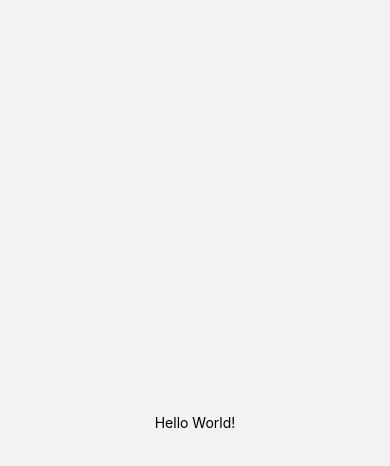
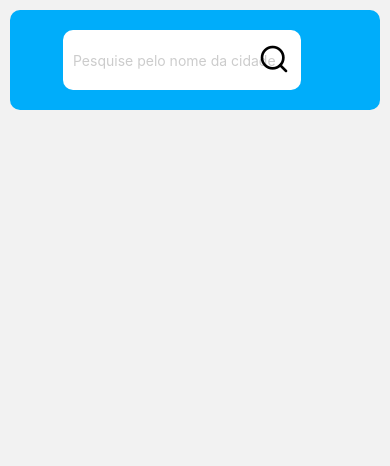
Before and after one commit to daniel-motta98/clima-certo, a React Native app: screen /Home in a window 390 px wide. Shown: the top 466 px of the page. Built offline with nearby package versions, Linux system fonts and the light colour scheme.

Commit message:
Input and Icons - New component (input); - New lib for icons (vector icons); - Input search with icon add in screen home;

```diff
--- a/package.json
+++ b/package.json
@@ -19,6 +19,7 @@
     "react-native-gesture-handler": "^2.2.0",
     "react-native-safe-area-context": "^3.3.2",
     "react-native-screens": "^3.10.2",
+    "react-native-vector-icons": "^9.0.0",
     "styled-components": "^5.3.3"
   },
   "devDependencies": {
@@ -28,9 +29,9 @@
     "@types/jest": "^27.4.0",
     "@types/react": "^17.0.39",
     "@types/react-native": "^0.66.15",
+    "@types/react-native-vector-icons": "^6.4.10",
     "@types/react-test-renderer": "^17.0.1",
     "babel-jest": "^26.6.3",
-    "babel-plugin-root-import": "^6.6.0",
     "eslint": "7.14.0",
     "jest": "^26.6.3",
     "metro-react-native-babel-preset": "^0.66.2",
--- /dev/null
+++ b/src/components/Input/index.tsx
@@ -0,0 +1,41 @@
+import React from 'react';
+
+import Icon from 'react-native-vector-icons/Feather';
+import themes from '../../global/themes';
+
+import * as S from './styles';
+
+export interface IInput {
+  placeholder: string;
+  nameIcon?: any
+  colorIcon?: string;
+  sizeIcon?: number;
+  value: any;
+  onChangeText: (val: string) => void;
+}
+
+const Input: React.FC<IInput> = ({placeholder, nameIcon, colorIcon, sizeIcon, value, onChangeText}) => {
+
+  return (
+    <S.Container>
+      <S.BoxTextInputCustom>
+        <S.BoxSearchAndTextInput>
+        <S.TextInputCustom
+          testID='input'
+          placeholder={placeholder}
+          keyboardType='default'
+          placeholderTextColor={`${themes.colors.neutral500}`}
+          value={value}
+          onChangeText={onChangeText}
+          autoCapitalize='characters'
+        />
+        <S.BoxIcon>
+          <Icon name={nameIcon} color={colorIcon} size={sizeIcon} />
+        </S.BoxIcon>
+        </S.BoxSearchAndTextInput>
+      </S.BoxTextInputCustom>
+    </S.Container>
+  );
+}
+
+export default Input;
--- /dev/null
+++ b/src/components/Input/styles.ts
@@ -0,0 +1,25 @@
+import styled from 'styled-components/native';
+import themes from '../../global/themes';
+
+export const Container = styled.View``;
+
+export const BoxTextInputCustom = styled.View``;
+
+export const TextInputCustom = styled.TextInput`
+  background-color: ${themes.colors.contrast0};
+  border-radius: 10px;
+  padding: 10px;
+  font-size: 14px;
+  height: 60px;
+  width: 85%;
+  margin-left: 30px;
+`;
+
+export const BoxSearchAndTextInput = styled.View`
+  flex-direction: row;
+`;
+
+export const BoxIcon = styled.View`
+  padding: 12px;
+  right: 55px;
+`;
--- a/src/global/themes.ts
+++ b/src/global/themes.ts
@@ -0,0 +1,11 @@
+export default {
+    colors: {
+
+      primary: '#00ADFA',
+
+      contrast0: '#FFF',
+
+      neutral500: '#ccc',
+
+    }
+  }
--- a/src/index.tsx
+++ b/src/index.tsx
@@ -1,6 +1,9 @@
 import React from 'react';
+import Icon from 'react-native-vector-icons/Feather'
 import { NavigationContainer } from '@react-navigation/native';
 import Routes from './routes';
+
+Icon.loadFont();
 
 const App: React.FC = () => {
   return (
--- a/src/screens/Home/index.tsx
+++ b/src/screens/Home/index.tsx
@@ -1,12 +1,18 @@
-import React from 'react';
+import React, { useState } from 'react';
+import Input from '../../components/Input';
 
 import * as  S from './styles';
 
 const Home: React.FC = () => {
+
+  const [searchCity, setSearchCity] = useState('');
+
   return (
-      <S.Container>
-          <S.Label>Hello World!</S.Label>
-      </S.Container>
+    <S.Container>
+      <S.BoxHeader>
+          <Input placeholder='Pesquise pelo nome da cidade' value={searchCity} onChangeText={text => setSearchCity(text)} nameIcon={'search'} colorIcon={'#000'} sizeIcon={32} />
+      </S.BoxHeader>
+    </S.Container>
   );
 }
 
--- a/src/screens/Home/styles.ts
+++ b/src/screens/Home/styles.ts
@@ -1,9 +1,15 @@
 import styled from "styled-components/native";
+import themes from "../../global/themes";
 
-export const Container = styled.View`
+export const Container = styled.SafeAreaView`
   flex: 1;
+  margin: 10px;
+`;
+
+export const BoxHeader = styled.View`
+  background-color: ${themes.colors.primary};
+  height: 100px;
+  border-radius: 10px;
   justify-content: center;
   align-items: center;
-`;
-
-export const Label = styled.Text``;
+  `;
```
Also changed, not shown: 10 other files (tests, documents, lock files or other folders).
